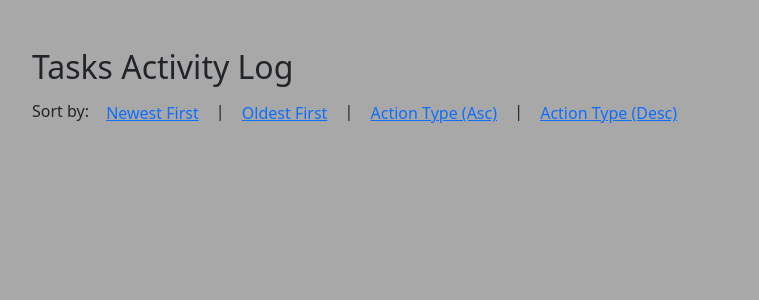
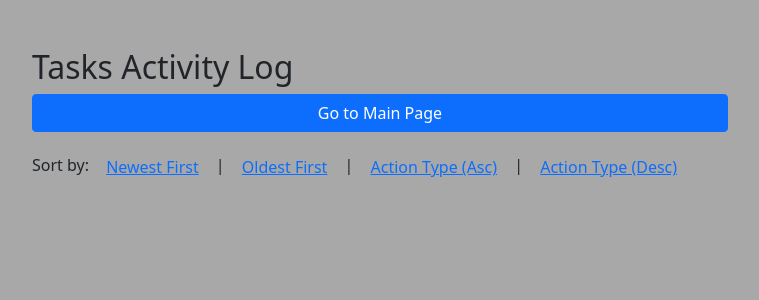
Before and after one commit to Veith3n/django-todo-app, a Django app: page /activity-log/ in a window 1280 px wide. Shown: the top 300 px of the page, without its empty margins (260-1019 px from the left). Run offline with Django 3.2, Linux system fonts and the light colour scheme; a user stored in the database is signed in; data that the repository does not hold is empty; parts of the project's set-up code (start-up, migrations or seed data) failed here and were passed over.

Commit message:
feat: Add link to going back to the main page on the activity log view

```diff
--- a/templates/activity_logs/index.html
+++ b/templates/activity_logs/index.html
@@ -3,6 +3,8 @@
 {% block content %}
 <div class="container mt-5">
 	<h2>Tasks Activity Log</h2>
+
+	<a href="{% url "index" %}" class="btn btn-primary d-block mb-3">Go to Main Page</a>
 
 	<div class="d-flex justify-content-between align-items-center">
 		<p class="mb-3">Sort by:
```
